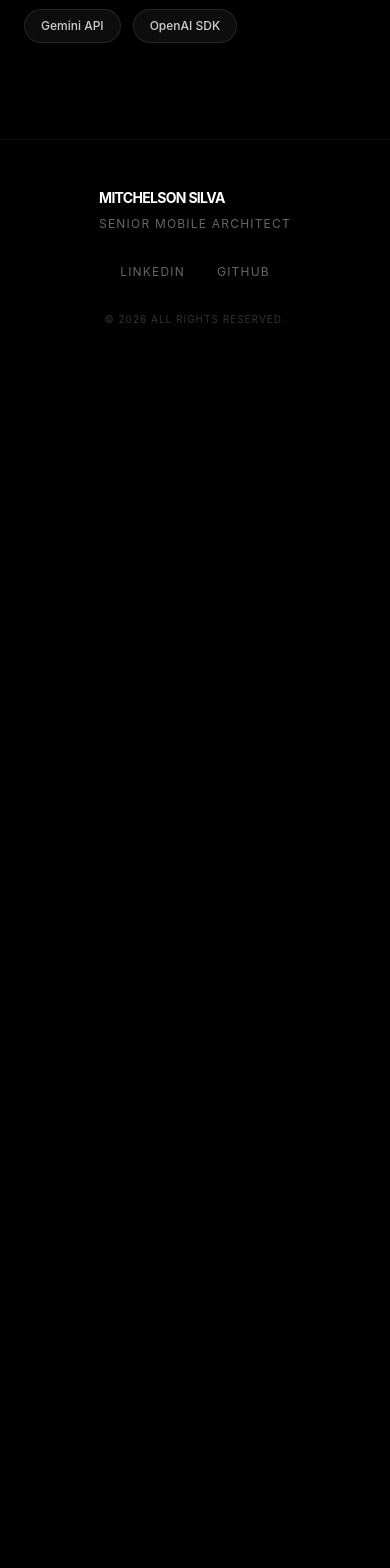
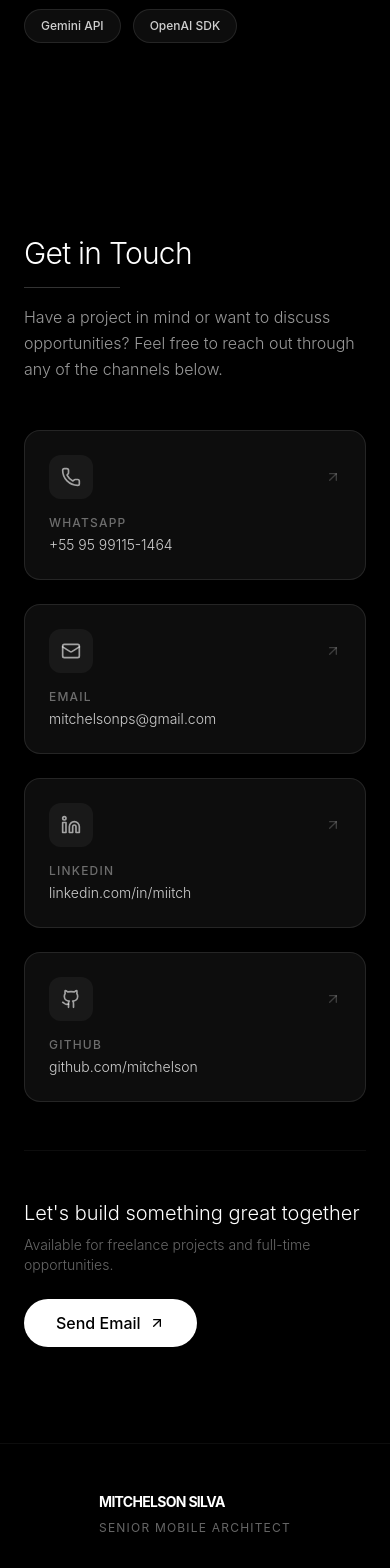
Before and after one commit to mitchelson/portifolio, a React (Vite) app: page / in a window 390 px wide. Shown: the part 8240-9808 px from the top of the page. Before the commit the page ends 8615 px from the top, so only its background shows below. Built offline with nearby package versions, Linux system fonts and the light colour scheme.

Commit message:
feat: add Contact component with translations
Create Contact section with styled cards and add link to Navbar

Co-authored-by: Mitchelson <19330404+mitchelson@users.noreply.github.com>

```diff
--- a/src/App.tsx
+++ b/src/App.tsx
@@ -8,6 +8,7 @@ import Hero from './features/hero/Hero';
 import TechStack from './features/tech-stack/TechStack';
 import Projects from './features/projects/Projects';
 import Experience from './features/experience/Experience';
+import Contact from './features/contact/Contact';
 import Footer from './features/layout/Footer';
 
 export default function App() {
@@ -19,6 +20,7 @@ export default function App() {
         <Experience />
         <Projects />
         <TechStack />
+        <Contact />
       </main>
       <Footer />
     </div>
--- /dev/null
+++ b/src/features/contact/Contact.tsx
@@ -0,0 +1,129 @@
+import { motion } from 'framer-motion';
+import { useTranslation } from 'react-i18next';
+import { Mail, Phone, Linkedin, Github, ArrowUpRight } from 'lucide-react';
+
+export default function Contact() {
+  const { t } = useTranslation();
+
+  const contactMethods = [
+    {
+      icon: Phone,
+      label: 'WhatsApp',
+      value: '+55 95 99115-1464',
+      href: 'https://wa.me/5595991151464',
+    },
+    {
+      icon: Mail,
+      label: 'Email',
+      value: 'mitchelsonps@gmail.com',
+      href: 'mailto:mitchelsonps@gmail.com',
+    },
+    {
+      icon: Linkedin,
+      label: 'LinkedIn',
+      value: 'linkedin.com/in/miitch',
+      href: 'https://linkedin.com/in/miitch',
+    },
+    {
+      icon: Github,
+      label: 'GitHub',
+      value: 'github.com/mitchelson',
+      href: 'https://github.com/mitchelson',
+    },
+  ];
+
+  return (
+    <section id="contact" className="py-24 px-6 bg-black">
+      <div className="max-w-7xl mx-auto">
+        <div className="flex flex-col gap-12">
+          {/* Header */}
+          <div className="flex flex-col gap-4">
+            <motion.h2
+              initial={{ y: 20, opacity: 0 }}
+              whileInView={{ y: 0, opacity: 1 }}
+              transition={{ duration: 0.8, ease: 'circOut' }}
+              viewport={{ once: true }}
+              className="text-3xl md:text-4xl font-light tracking-tight text-white"
+            >
+              {t('contact.title')}
+            </motion.h2>
+            <motion.div
+              initial={{ scaleX: 0 }}
+              whileInView={{ scaleX: 1 }}
+              transition={{ duration: 0.6, delay: 0.2, ease: 'circOut' }}
+              viewport={{ once: true }}
+              className="h-px w-24 bg-white/20 origin-left"
+            />
+            <motion.p
+              initial={{ y: 20, opacity: 0 }}
+              whileInView={{ y: 0, opacity: 1 }}
+              transition={{ duration: 0.8, delay: 0.1, ease: 'circOut' }}
+              viewport={{ once: true }}
+              className="max-w-md text-white/60 font-light leading-relaxed"
+            >
+              {t('contact.subtitle')}
+            </motion.p>
+          </div>
+
+          {/* Contact Grid */}
+          <div className="grid grid-cols-1 md:grid-cols-2 lg:grid-cols-4 gap-6">
+            {contactMethods.map((method, index) => (
+              <motion.a
+                key={method.label}
+                href={method.href}
+                target="_blank"
+                rel="noopener noreferrer"
+                initial={{ y: 30, opacity: 0 }}
+                whileInView={{ y: 0, opacity: 1 }}
+                transition={{ duration: 0.6, delay: index * 0.1, ease: 'circOut' }}
+                viewport={{ once: true }}
+                className="group relative flex flex-col gap-4 p-6 border border-white/10 rounded-2xl bg-white/5 hover:bg-white/10 hover:border-white/20 transition-all duration-300"
+              >
+                <div className="flex items-center justify-between">
+                  <div className="p-3 rounded-xl bg-white/5 group-hover:bg-white/10 transition-colors">
+                    <method.icon className="w-5 h-5 text-white/60 group-hover:text-white transition-colors" />
+                  </div>
+                  <ArrowUpRight className="w-4 h-4 text-white/20 group-hover:text-white/60 group-hover:translate-x-0.5 group-hover:-translate-y-0.5 transition-all" />
+                </div>
+
+                <div className="flex flex-col gap-1">
+                  <span className="text-xs uppercase tracking-widest text-white/40 font-medium">
+                    {method.label}
+                  </span>
+                  <span className="text-sm text-white/80 font-light group-hover:text-white transition-colors">
+                    {method.value}
+                  </span>
+                </div>
+              </motion.a>
+            ))}
+          </div>
+
+          {/* CTA Section */}
+          <motion.div
+            initial={{ y: 30, opacity: 0 }}
+            whileInView={{ y: 0, opacity: 1 }}
+            transition={{ duration: 0.8, delay: 0.4, ease: 'circOut' }}
+            viewport={{ once: true }}
+            className="flex flex-col md:flex-row items-start md:items-center justify-between gap-6 pt-12 border-t border-white/5"
+          >
+            <div className="flex flex-col gap-2">
+              <span className="text-xl font-light text-white">
+                {t('contact.cta.title')}
+              </span>
+              <span className="text-sm text-white/40 font-light">
+                {t('contact.cta.description')}
+              </span>
+            </div>
+            <a
+              href="mailto:mitchelsonps@gmail.com"
+              className="inline-flex items-center gap-2 px-8 py-3 bg-white text-black rounded-full font-medium hover:bg-white/90 transition-colors group"
+            >
+              {t('contact.cta.button')}
+              <ArrowUpRight className="w-4 h-4 group-hover:translate-x-0.5 group-hover:-translate-y-0.5 transition-transform" />
+            </a>
+          </motion.div>
+        </div>
+      </div>
+    </section>
+  );
+}
--- a/src/features/i18n/i18n.ts
+++ b/src/features/i18n/i18n.ts
@@ -51,6 +51,16 @@ const resources = {
         experience: "Experience",
         projects: "Projects",
         stack: "Stack",
+        contact: "Contact",
+      },
+      contact: {
+        title: "Get in Touch",
+        subtitle: "Have a project in mind or want to discuss opportunities? Feel free to reach out through any of the channels below.",
+        cta: {
+          title: "Let's build something great together",
+          description: "Available for freelance projects and full-time opportunities.",
+          button: "Send Email",
+        },
       }
     }
   },
@@ -103,6 +113,16 @@ const resources = {
         experience: "Experiência",
         projects: "Projetos",
         stack: "Stack",
+        contact: "Contato",
+      },
+      contact: {
+        title: "Entre em Contato",
+        subtitle: "Tem um projeto em mente ou quer discutir oportunidades? Sinta-se à vontade para entrar em contato por qualquer um dos canais abaixo.",
+        cta: {
+          title: "Vamos construir algo incrível juntos",
+          description: "Disponível para projetos freelance e oportunidades em tempo integral.",
+          button: "Enviar Email",
+        },
       }
     }
   }
--- a/src/features/layout/Navbar.tsx
+++ b/src/features/layout/Navbar.tsx
@@ -37,6 +37,9 @@ export default function Navbar() {
           <button onClick={() => scrollToSection('stack')} className="text-xs uppercase tracking-widest text-white/60 hover:text-white transition-colors">
             {t('nav.stack')}
           </button>
+          <button onClick={() => scrollToSection('contact')} className="text-xs uppercase tracking-widest text-white/60 hover:text-white transition-colors">
+            {t('nav.contact')}
+          </button>
         </div>
       </div>
 
```
